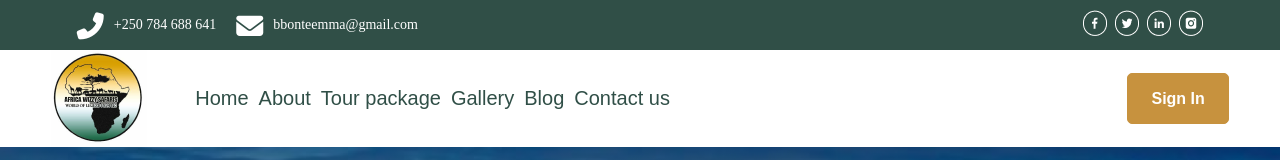
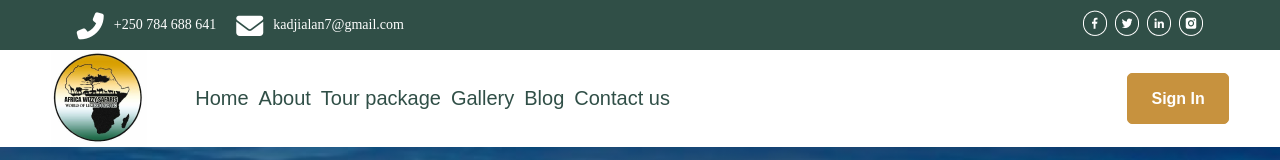
Before and after one commit to kadjialan/figma-page-react, a React (Create React App) app: page / in a window 1280 px wide. Shown: the top 160 px of the page. Built offline with nearby package versions, Linux system fonts and the light colour scheme.

Commit message:
trying to solve linters

```diff
--- a/src/components/Navbar/Navbar.jsx
+++ b/src/components/Navbar/Navbar.jsx
@@ -12,7 +12,7 @@ export default function Navbar() {
         </span>
         <span>
           <i className="fa-solid fa-envelope" />
-          <p>bbonteemma@gmail.com</p>
+          <p>kadjialan7@gmail.com</p>
         </span>
       </div>
       <div className="rightpart">
```
